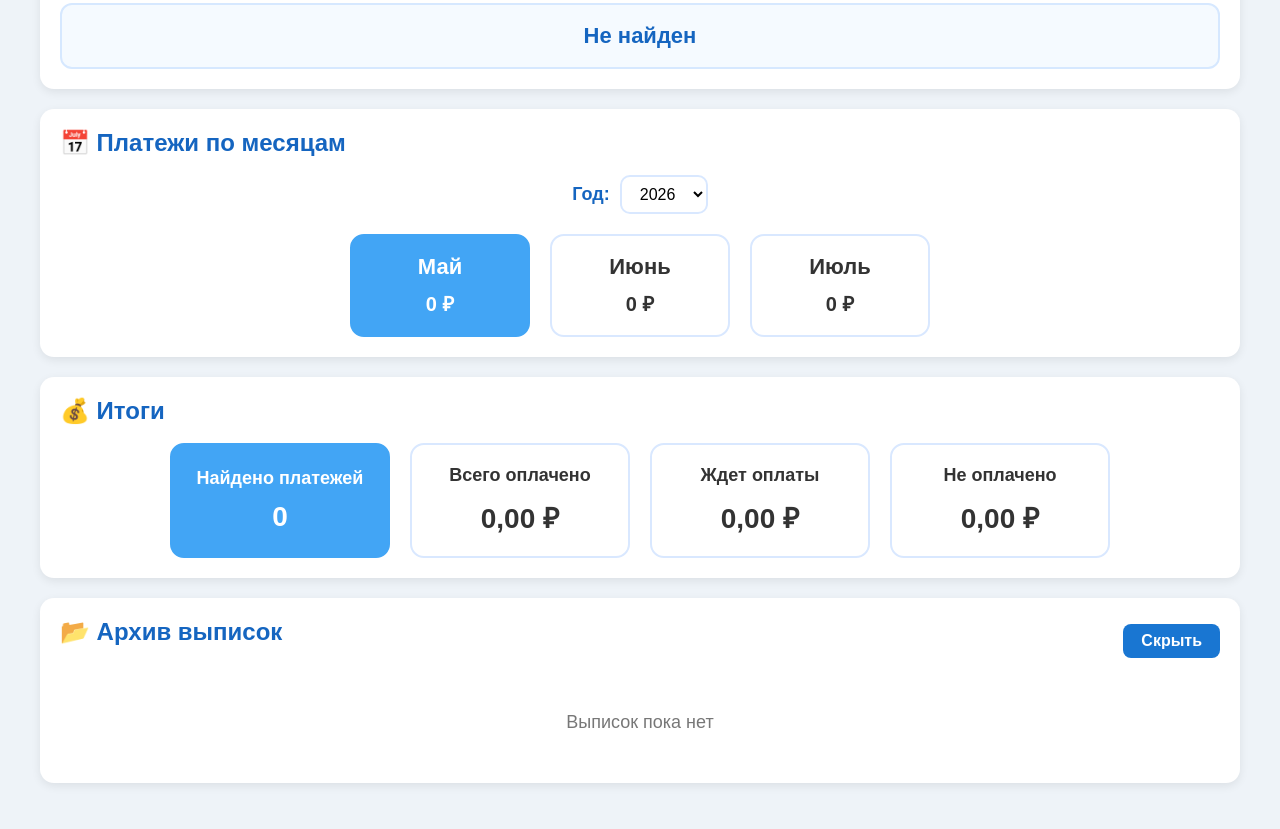
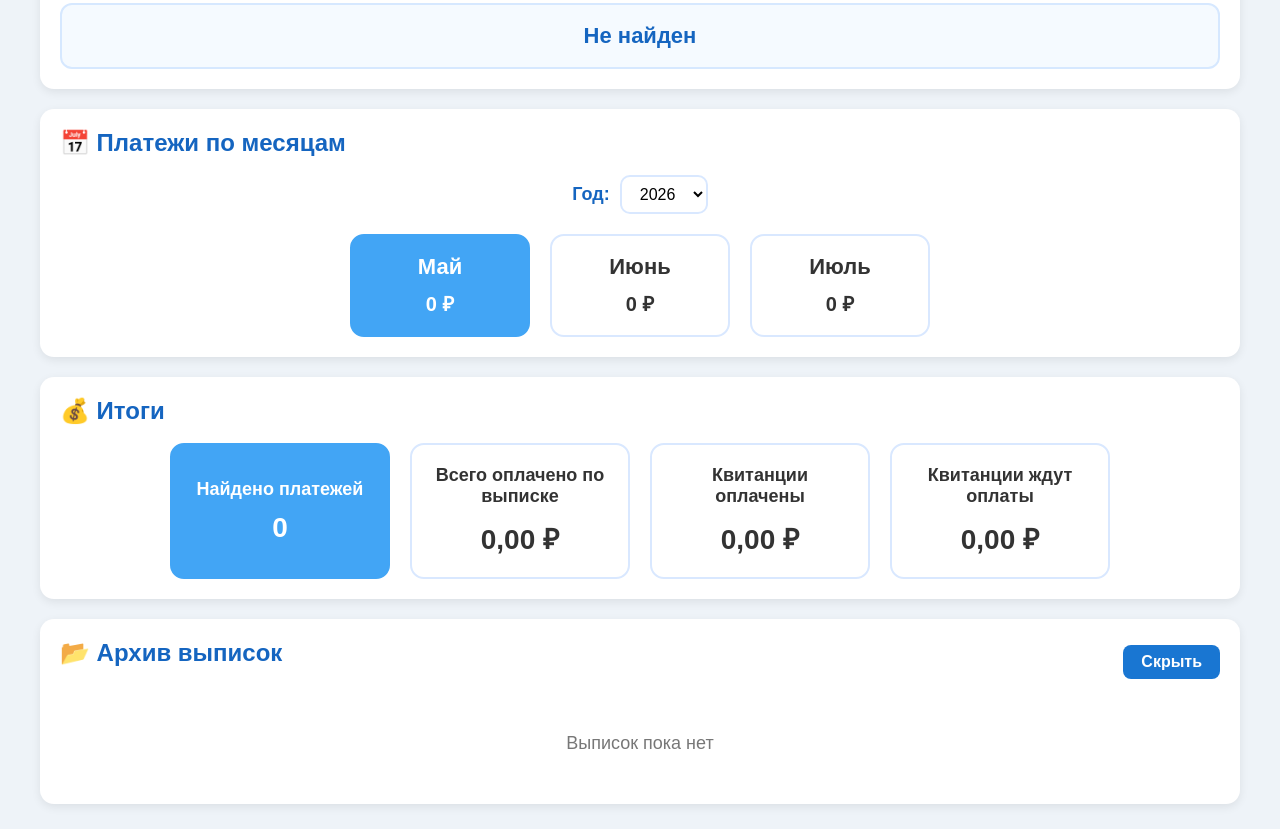
Before and after one commit to subanova7362-sketch/kompom, a plain HTML site: page index.html in a window 1280 px wide. Shown: the part 1065-1894 px from the top of the page. Before the commit the page ends 1873 px from the top, so only its background shows below. Drawn offline with Linux system fonts and the light colour scheme.

Commit message:
Исправить названия итогов квитанций

```diff
--- a/index.html
+++ b/index.html
@@ -102,9 +102,9 @@
     <h2>💰 Итоги</h2>
     <div class="summary-grid">
         <button class="summary-card active" id="paymentCountCard"><div class="summary-title">Найдено платежей</div><div class="summary-value" id="paymentCount">0</div></button>
-        <button class="summary-card" id="totalAmountCard"><div class="summary-title">Всего оплачено</div><div class="summary-value" id="totalAmount">0 ₽</div></button>
-        <button class="summary-card" id="paidAmountCard"><div class="summary-title">Ждет оплаты</div><div class="summary-value" id="paidAmount">0 ₽</div></button>
-        <button class="summary-card" id="unpaidAmountCard"><div class="summary-title">Не оплачено</div><div class="summary-value" id="unpaidAmount">0 ₽</div></button>
+        <button class="summary-card" id="totalAmountCard"><div class="summary-title">Всего оплачено по выписке</div><div class="summary-value" id="totalAmount">0 ₽</div></button>
+        <button class="summary-card" id="paidAmountCard"><div class="summary-title">Квитанции оплачены</div><div class="summary-value" id="paidAmount">0 ₽</div></button>
+        <button class="summary-card" id="unpaidAmountCard"><div class="summary-title">Квитанции ждут оплаты</div><div class="summary-value" id="unpaidAmount">0 ₽</div></button>
     </div>
 </section>
 
```
